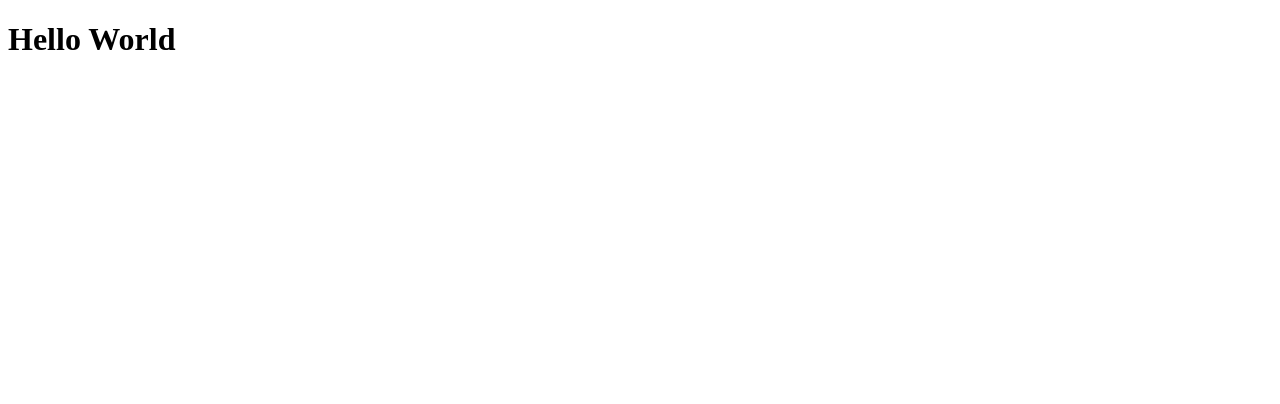
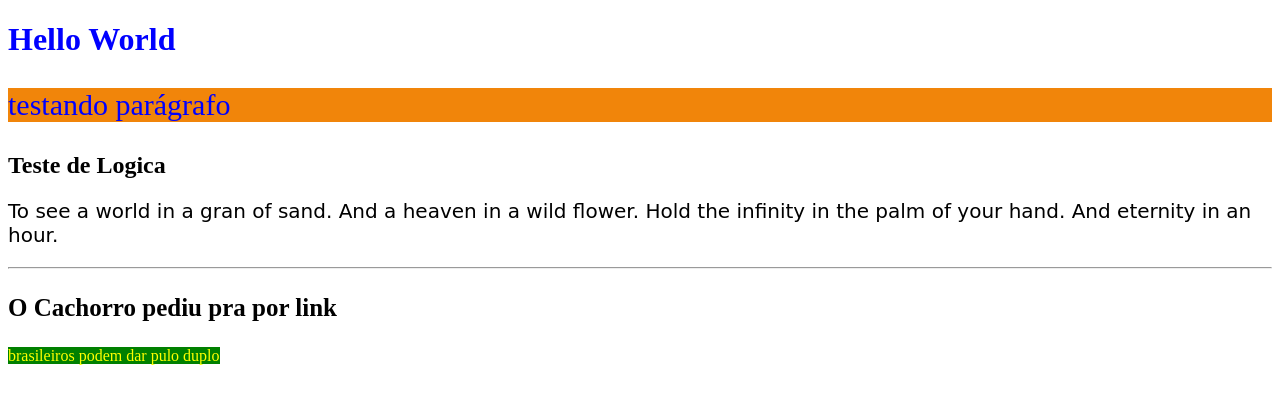
Before and after one commit to KauaSantos664/projeto_de_treino, a plain HTML site: page index.html in a window 1280 px wide. Drawn offline with Linux system fonts and the light colour scheme.

Commit message:
first commit

```diff
--- /dev/null
+++ b/css/styles.css
@@ -0,0 +1,18 @@
+
+h1{ COLOR:blue;}
+
+a{ color: yellow;}
+a{background-color: green;}
+a{text-decoration: none;}
+/* chato pra krl colorir isso*/
+
+
+.p { color:blue;
+     background-color: rgb(241, 133, 10);
+     font-size: 30px;}
+
+     .b {font-size: 20px;
+    font-family:cursive;}
+    /*outro inferno de fazer*/
+
+    h3 { font-size: 25px;}
--- a/index.html
+++ b/index.html
@@ -5,8 +5,31 @@
     <meta http-equiv="X-UA-Compatible" content="IE=edge" />
     <meta name="viewport" content="width=device-width, initial-scale=1.0" />
     <title>Hello World</title>
+
+    <link rel="stylesheet" href="css/styles.css"/>
   </head>
   <body>
     <h1>Hello World</h1>
-  </body>
+    <p class="p
+    ">testando parágrafo</p>
+    <!--e o CSS-->
+    <h2>Teste de Logica</h2>
+
+    <p class="b">
+     To see a world in a gran of sand.
+     And a heaven in a wild flower.
+     Hold the infinity in the palm of your hand.
+     And eternity in an hour.
+    </p>
+
+  <!-- não pensei em mais nada pra por-->
+  <hr />
+
+  <h3>O Cachorro pediu pra por link</h3>
+ <a href="https://youtu.be/pFw3FiVa9Lc"
+  >brasileiros podem dar pulo duplo</ahref
+  >
+
+
+</body>
 </html>
```
